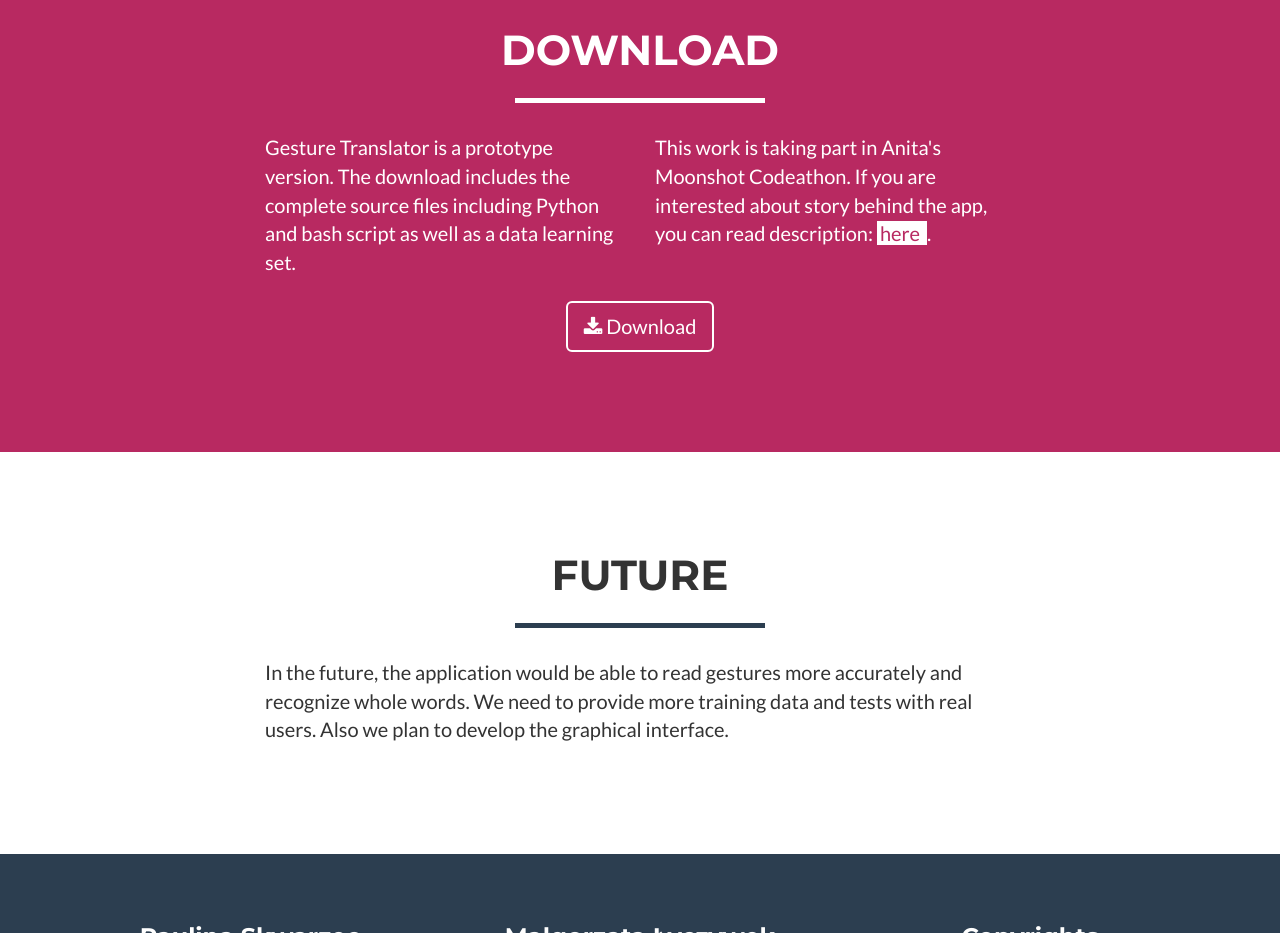
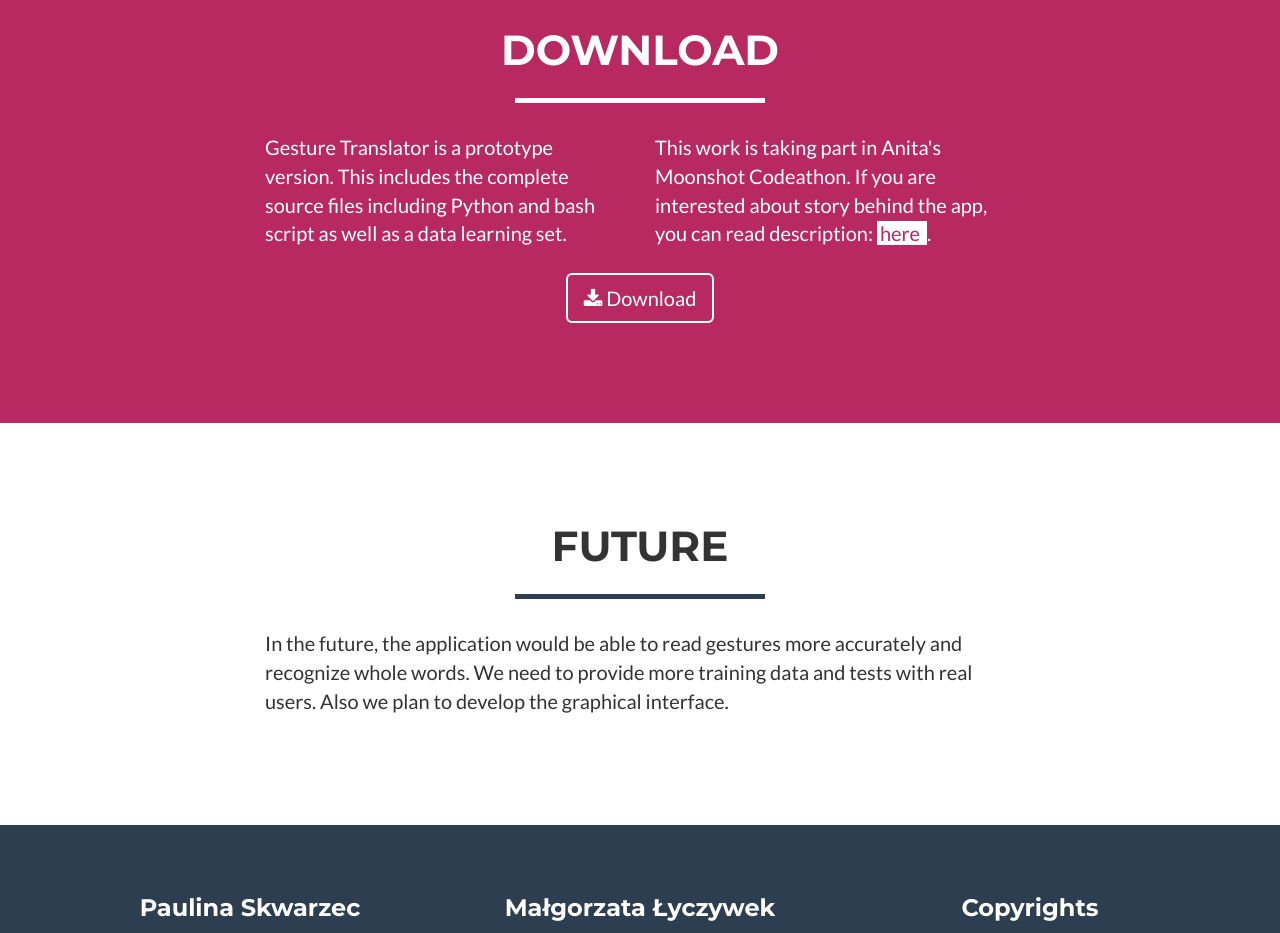
Before and after one commit to GestureTr/Gesture-www, a plain HTML site: page index.html in a window 1280 px wide. Shown: the part 1480-2413 px from the top of the page. Drawn offline with nearby package versions, Linux system fonts and the light colour scheme; a script that the page names is missing.

Commit message:
minor changes

```diff
--- a/index.html
+++ b/index.html
@@ -122,7 +122,7 @@
             </div>
             <div class="row">
                 <div class="col-lg-4 col-lg-offset-2">
-                    <p>Gesture Translator is a prototype version. The download includes the complete source files including Python and bash script as well as a data learning set.</p>
+                    <p>Gesture Translator is a prototype version. This includes the complete source files including Python and bash script as well as a data learning set.</p>
                 </div>
                 <div class="col-lg-4">
                     <p>This work is taking part in Anita's Moonshot Codeathon. If you are interested about story behind the app, you can
```
